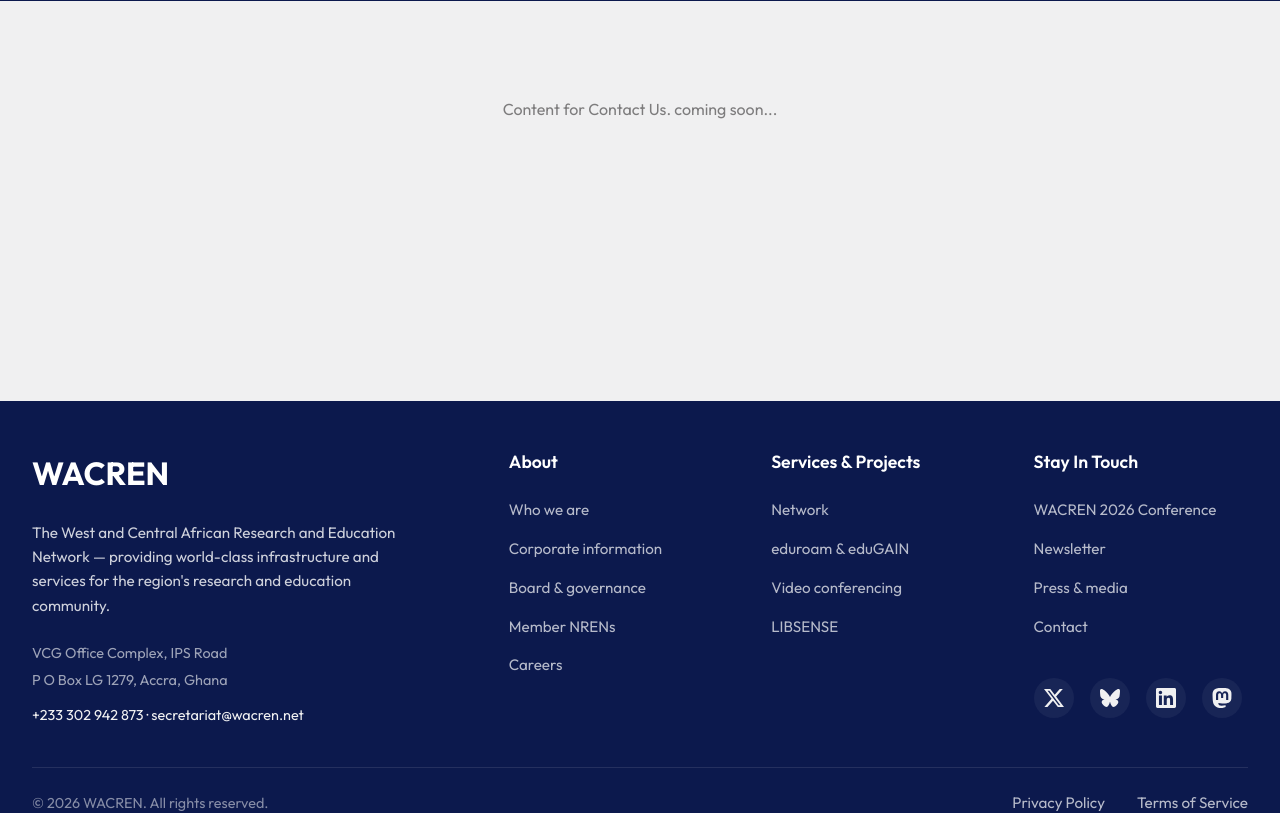
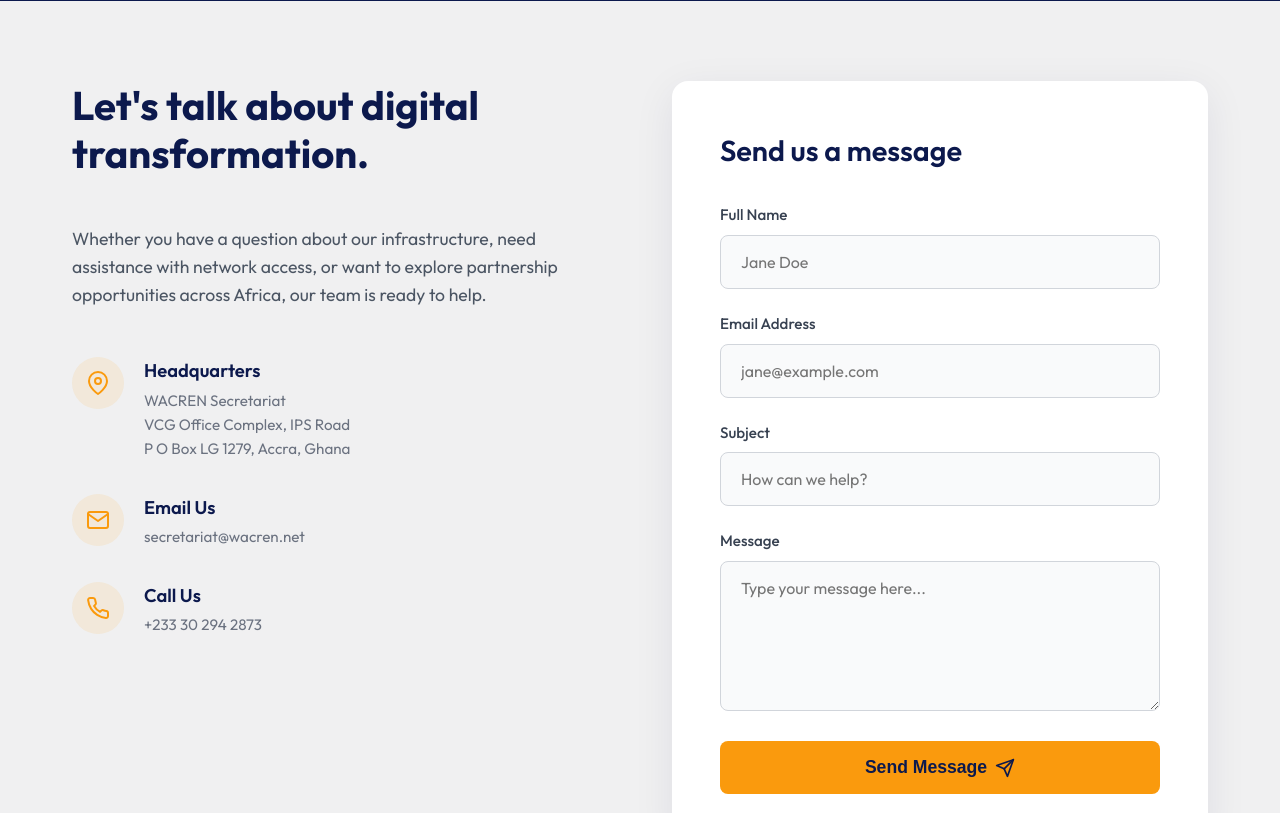
Before and after one commit to rizennews/africaconnect4, a Next.js app: page /contact in a window 1280 px wide. Shown: the part 340-1153 px from the top of the page. Built offline with nearby package versions, Linux system fonts and the light colour scheme.

Commit message:
Create contact page and update contact details

```diff
--- /dev/null
+++ b/src/app/contact/Contact.module.css
@@ -0,0 +1,78 @@
+.container {
+  max-width: 1200px;
+  margin: 0 auto;
+  padding: 5rem 2rem;
+  display: grid;
+  grid-template-columns: 1fr 1fr;
+  gap: 4rem;
+}
+
+.infoSection {
+  display: flex;
+  flex-direction: column;
+  gap: 2rem;
+}
+
+.infoTitle {
+  font-size: 2.5rem;
+  color: var(--color-primary-dark);
+  font-weight: 700;
+  margin-bottom: 1rem;
+  line-height: 1.2;
+}
+
+.infoDesc {
+  font-size: 1.1rem;
+  line-height: 1.6;
+  color: #4b5563;
+}
+
+.contactDetails {
+  display: flex;
+  flex-direction: column;
+  gap: 2rem;
+  margin-top: 1rem;
+}
+
+.detailItem {
+  display: flex;
+  align-items: flex-start;
+  gap: 1.25rem;
+}
+
+.iconWrapper {
+  width: 52px;
+  height: 52px;
+  border-radius: 50%;
+  background-color: rgba(250, 154, 13, 0.1);
+  color: var(--color-primary-orange);
+  display: flex;
+  align-items: center;
+  justify-content: center;
+  flex-shrink: 0;
+}
+
+.detailText h3 {
+  font-size: 1.15rem;
+  color: var(--color-primary-dark);
+  margin-bottom: 0.25rem;
+  font-weight: 600;
+}
+
+.detailText p {
+  color: #6b7280;
+  line-height: 1.6;
+  font-size: 0.95rem;
+}
+
+.formSection {
+  display: flex;
+  flex-direction: column;
+}
+
+@media (max-width: 960px) {
+  .container {
+    grid-template-columns: 1fr;
+    gap: 3rem;
+  }
+}
--- a/src/app/contact/page.tsx
+++ b/src/app/contact/page.tsx
@@ -1,15 +1,58 @@
 import PageHero from '@/components/PageHero';
+import ContactForm from '@/components/ContactForm';
+import styles from './Contact.module.css';
 
 export default function Page() {
   return (
     <main>
       <PageHero
-        title="Contact Us."
-        description="Get in touch with the AfricaConnect4 team."
+        title="Contact Us"
+        description="We'd love to hear from you. Get in touch with the AfricaConnect4 team."
       />
 
-      <section style={{ padding: '6rem 2rem', minHeight: '50vh', backgroundColor: '#f0f0f1', textAlign: 'center', color: '#7d7c7d' }}>
-        <p>Content for Contact Us. coming soon...</p>
+      <section className={styles.container}>
+        <div className={styles.infoSection}>
+          <h2 className={styles.infoTitle}>Let's talk about digital transformation.</h2>
+          <p className={styles.infoDesc}>
+            Whether you have a question about our infrastructure, need assistance with network access, or want to explore partnership opportunities across Africa, our team is ready to help.
+          </p>
+
+          <div className={styles.contactDetails}>
+            <div className={styles.detailItem}>
+              <div className={styles.iconWrapper}>
+                <svg width="24" height="24" viewBox="0 0 24 24" fill="none" stroke="currentColor" strokeWidth="2" strokeLinecap="round" strokeLinejoin="round"><path d="M21 10c0 7-9 13-9 13s-9-6-9-13a9 9 0 0 1 18 0z"></path><circle cx="12" cy="10" r="3"></circle></svg>
+              </div>
+              <div className={styles.detailText}>
+                <h3>Headquarters</h3>
+                <p>WACREN Secretariat<br />VCG Office Complex, IPS Road<br />P O Box LG 1279, Accra, Ghana</p>
+              </div>
+            </div>
+
+            <div className={styles.detailItem}>
+              <div className={styles.iconWrapper}>
+                <svg width="24" height="24" viewBox="0 0 24 24" fill="none" stroke="currentColor" strokeWidth="2" strokeLinecap="round" strokeLinejoin="round"><path d="M4 4h16c1.1 0 2 .9 2 2v12c0 1.1-.9 2-2 2H4c-1.1 0-2-.9-2-2V6c0-1.1.9-2 2-2z"></path><polyline points="22,6 12,13 2,6"></polyline></svg>
+              </div>
+              <div className={styles.detailText}>
+                <h3>Email Us</h3>
+                <p>secretariat@wacren.net</p>
+              </div>
+            </div>
+
+            <div className={styles.detailItem}>
+              <div className={styles.iconWrapper}>
+                <svg width="24" height="24" viewBox="0 0 24 24" fill="none" stroke="currentColor" strokeWidth="2" strokeLinecap="round" strokeLinejoin="round"><path d="M22 16.92v3a2 2 0 0 1-2.18 2 19.79 19.79 0 0 1-8.63-3.07 19.5 19.5 0 0 1-6-6 19.79 19.79 0 0 1-3.07-8.67A2 2 0 0 1 4.11 2h3a2 2 0 0 1 2 1.72 12.84 12.84 0 0 0 .7 2.81 2 2 0 0 1-.45 2.11L8.09 9.91a16 16 0 0 0 6 6l1.27-1.27a2 2 0 0 1 2.11-.45 12.84 12.84 0 0 0 2.81.7A2 2 0 0 1 22 16.92z"></path></svg>
+              </div>
+              <div className={styles.detailText}>
+                <h3>Call Us</h3>
+                <p>+233 30 294 2873</p>
+              </div>
+            </div>
+          </div>
+        </div>
+
+        <div className={styles.formSection}>
+          <ContactForm />
+        </div>
       </section>
     </main>
   );
--- /dev/null
+++ b/src/components/ContactForm.module.css
@@ -0,0 +1,91 @@
+.formCard {
+  background: white;
+  padding: 3rem;
+  border-radius: 16px;
+  box-shadow: 0 10px 40px rgba(12, 25, 77, 0.08);
+}
+
+.formTitle {
+  font-size: 1.8rem;
+  color: var(--color-primary-dark);
+  margin-bottom: 2rem;
+  font-weight: 600;
+}
+
+.formGroup {
+  margin-bottom: 1.5rem;
+}
+
+.label {
+  display: block;
+  font-size: 0.95rem;
+  font-weight: 500;
+  color: #374151;
+  margin-bottom: 0.5rem;
+}
+
+.input, .textarea {
+  width: 100%;
+  padding: 1rem 1.25rem;
+  border: 1px solid #d1d5db;
+  border-radius: 8px;
+  font-size: 1rem;
+  font-family: inherit;
+  transition: all 0.2s;
+  background-color: #f9fafb;
+}
+
+.input:focus, .textarea:focus {
+  outline: none;
+  border-color: var(--color-primary-orange);
+  background-color: white;
+  box-shadow: 0 0 0 3px rgba(250, 154, 13, 0.1);
+}
+
+.textarea {
+  resize: vertical;
+  min-height: 150px;
+}
+
+.submitBtn {
+  width: 100%;
+  padding: 1rem;
+  background-color: var(--color-primary-orange);
+  color: var(--color-primary-dark);
+  font-weight: 700;
+  font-size: 1.1rem;
+  border: none;
+  border-radius: 8px;
+  cursor: pointer;
+  transition: transform 0.2s, background-color 0.2s;
+  display: flex;
+  align-items: center;
+  justify-content: center;
+  gap: 0.5rem;
+}
+
+.submitBtn:hover {
+  background-color: var(--color-secondary-orange);
+  transform: translateY(-2px);
+}
+
+.submitBtn:disabled {
+  opacity: 0.7;
+  cursor: not-allowed;
+  transform: none;
+}
+
+.successMessage {
+  background-color: #d1fae5;
+  color: #065f46;
+  padding: 1rem;
+  border-radius: 8px;
+  margin-bottom: 1.5rem;
+  font-weight: 500;
+}
+
+@media (max-width: 600px) {
+  .formCard {
+    padding: 2rem;
+  }
+}
--- /dev/null
+++ b/src/components/ContactForm.tsx
@@ -0,0 +1,61 @@
+"use client";
+
+import React, { useState } from 'react';
+import styles from './ContactForm.module.css';
+
+export default function ContactForm() {
+  const [status, setStatus] = useState<'idle' | 'submitting' | 'success'>('idle');
+
+  const handleSubmit = (e: React.FormEvent) => {
+    e.preventDefault();
+    setStatus('submitting');
+    // Simulate API call
+    setTimeout(() => {
+      setStatus('success');
+    }, 1500);
+  };
+
+  return (
+    <div className={styles.formCard}>
+      <h3 className={styles.formTitle}>Send us a message</h3>
+
+      {status === 'success' && (
+        <div className={styles.successMessage}>
+          Thank you for reaching out! Your message has been received and we will get back to you shortly.
+        </div>
+      )}
+
+      <form onSubmit={handleSubmit}>
+        <div className={styles.formGroup}>
+          <label className={styles.label} htmlFor="name">Full Name</label>
+          <input type="text" id="name" className={styles.input} required placeholder="Jane Doe" disabled={status === 'submitting'} />
+        </div>
+
+        <div className={styles.formGroup}>
+          <label className={styles.label} htmlFor="email">Email Address</label>
+          <input type="email" id="email" className={styles.input} required placeholder="jane@example.com" disabled={status === 'submitting'} />
+        </div>
+
+        <div className={styles.formGroup}>
+          <label className={styles.label} htmlFor="subject">Subject</label>
+          <input type="text" id="subject" className={styles.input} required placeholder="How can we help?" disabled={status === 'submitting'} />
+        </div>
+
+        <div className={styles.formGroup}>
+          <label className={styles.label} htmlFor="message">Message</label>
+          <textarea id="message" className={styles.textarea} required placeholder="Type your message here..." disabled={status === 'submitting'}></textarea>
+        </div>
+
+        <button type="submit" className={styles.submitBtn} disabled={status === 'submitting'}>
+          {status === 'submitting' ? 'Sending...' : 'Send Message'}
+          {status !== 'submitting' && (
+            <svg width="20" height="20" viewBox="0 0 24 24" fill="none" stroke="currentColor" strokeWidth="2" strokeLinecap="round" strokeLinejoin="round">
+              <line x1="22" y1="2" x2="11" y2="13"></line>
+              <polygon points="22 2 15 22 11 13 2 9 22 2"></polygon>
+            </svg>
+          )}
+        </button>
+      </form>
+    </div>
+  );
+}
```
